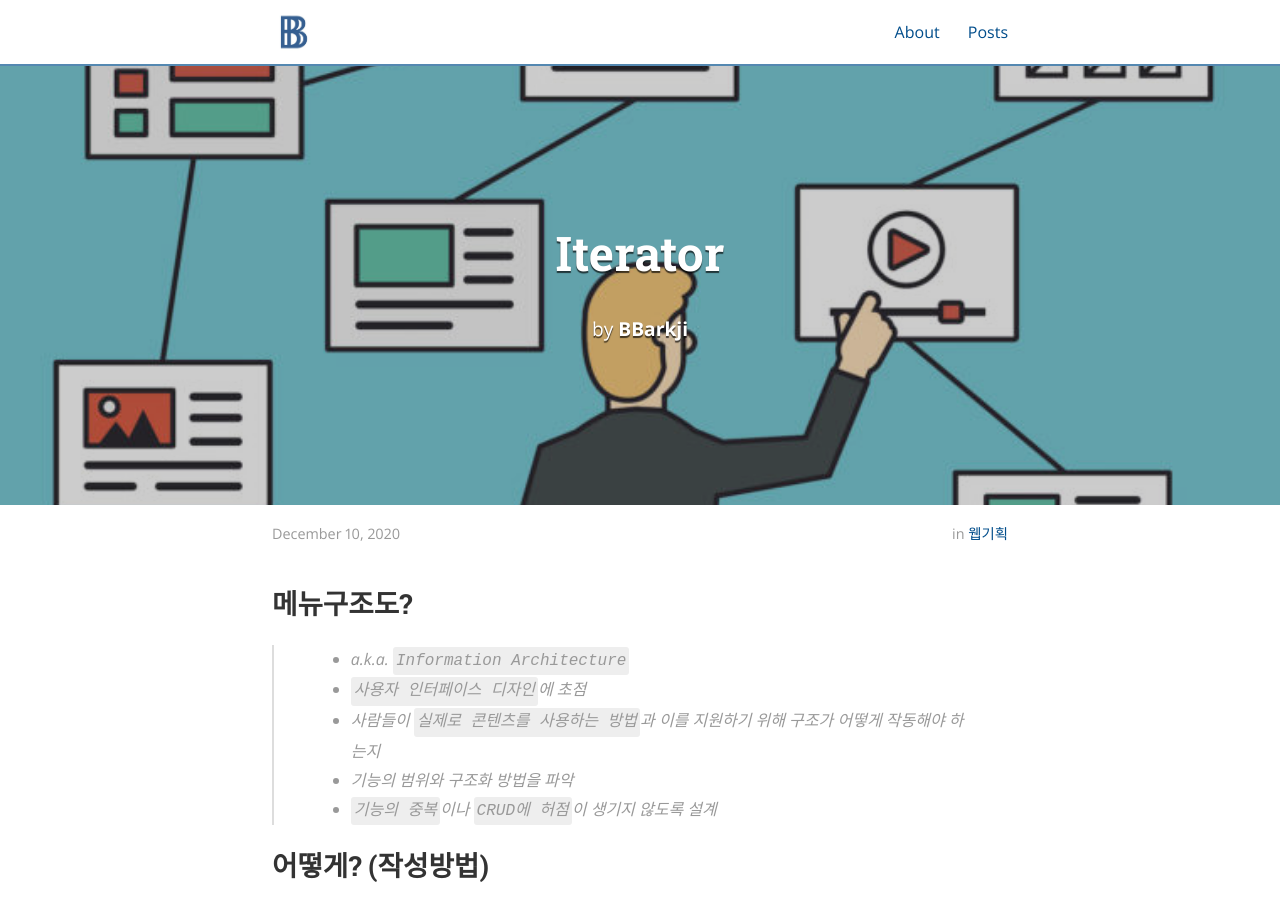
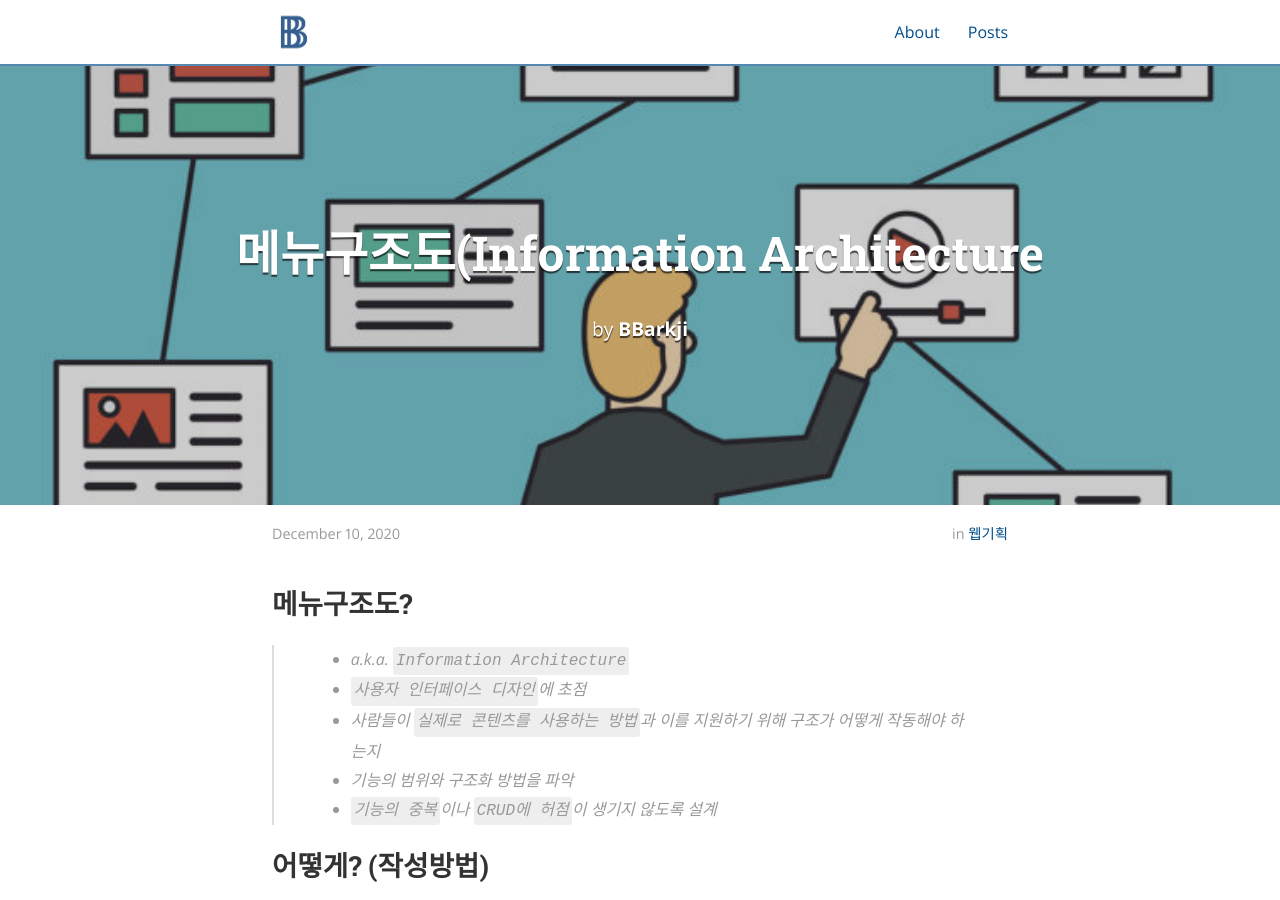
Before and after one commit to brightjy/brightjy.github.io, a Jekyll site: the page built from _posts/2020-12-10-메뉴구조(Infomation Architecture).md, in a window 1280 px wide and 900 px high. Built offline with Jekyll 4.4.1, drawn with Linux system fonts in a browser that asks for light colours; nearby versions of some CDN libraries.

Commit message:
fixed wrong title of 1210 post

```diff
--- a/_posts/2020-12-10-메뉴구조(Infomation Architecture).md
+++ b/_posts/2020-12-10-메뉴구조(Infomation Architecture).md
@@ -1,6 +1,6 @@
 ---
 layout: post
-title: "Iterator"
+title: "메뉴구조도(Information Architecture"
 date: '2020-12-10 09:53:00'
 author: BBarkji
 categories: 웹기획
```
